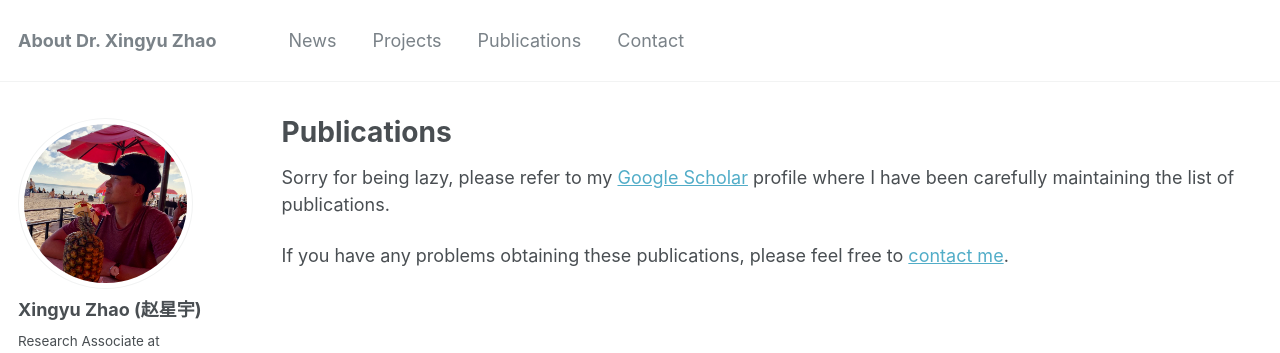
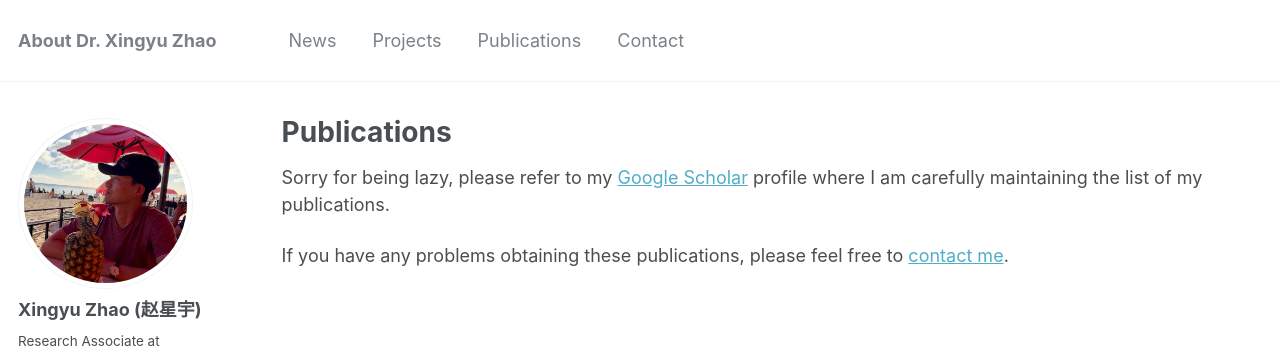
Before and after one commit to x-y-zhao/x-y-zhao.github.io, a Jekyll site: the page built from _pages/publications.md, in a window 1280 px wide. Shown: the top 353 px of the page. Built offline with Jekyll 4.4.1, drawn with Linux system fonts in a browser that asks for light colours; some web fonts are replaced.

Commit message:
Update publications.md

```diff
--- a/_pages/publications.md
+++ b/_pages/publications.md
@@ -6,7 +6,7 @@ author_profile: true
 ---
 
 
- Sorry for being lazy, please refer to my [Google Scholar](https://scholar.google.com/citations?user=SzEBdA8AAAAJ&hl=en) profile where I have been carefully maintaining the list of publications.
+ Sorry for being lazy, please refer to my [Google Scholar](https://scholar.google.com/citations?user=SzEBdA8AAAAJ&hl=en) profile where I am carefully maintaining the list of my publications.
 
  If you have any problems obtaining these publications, please feel free to [contact me](https://x-y-zhao.github.io/contact/).
 
```
